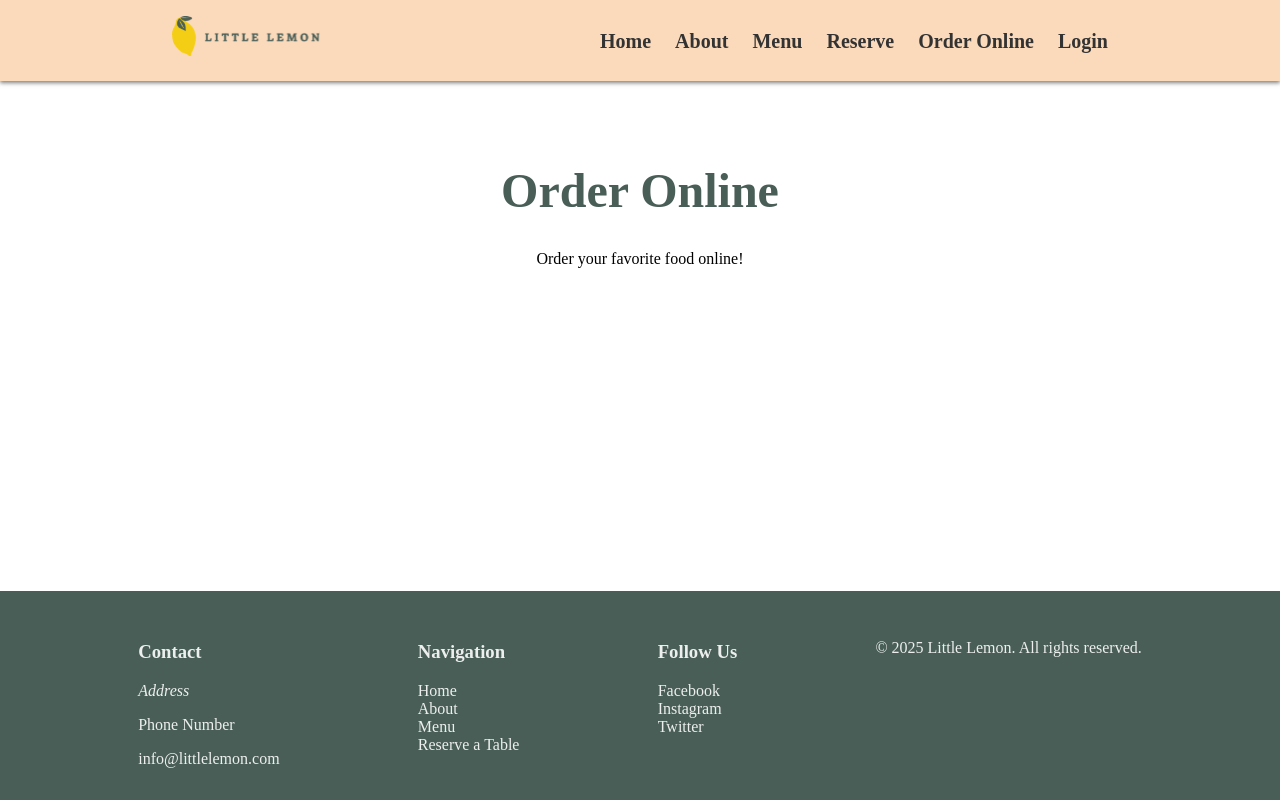
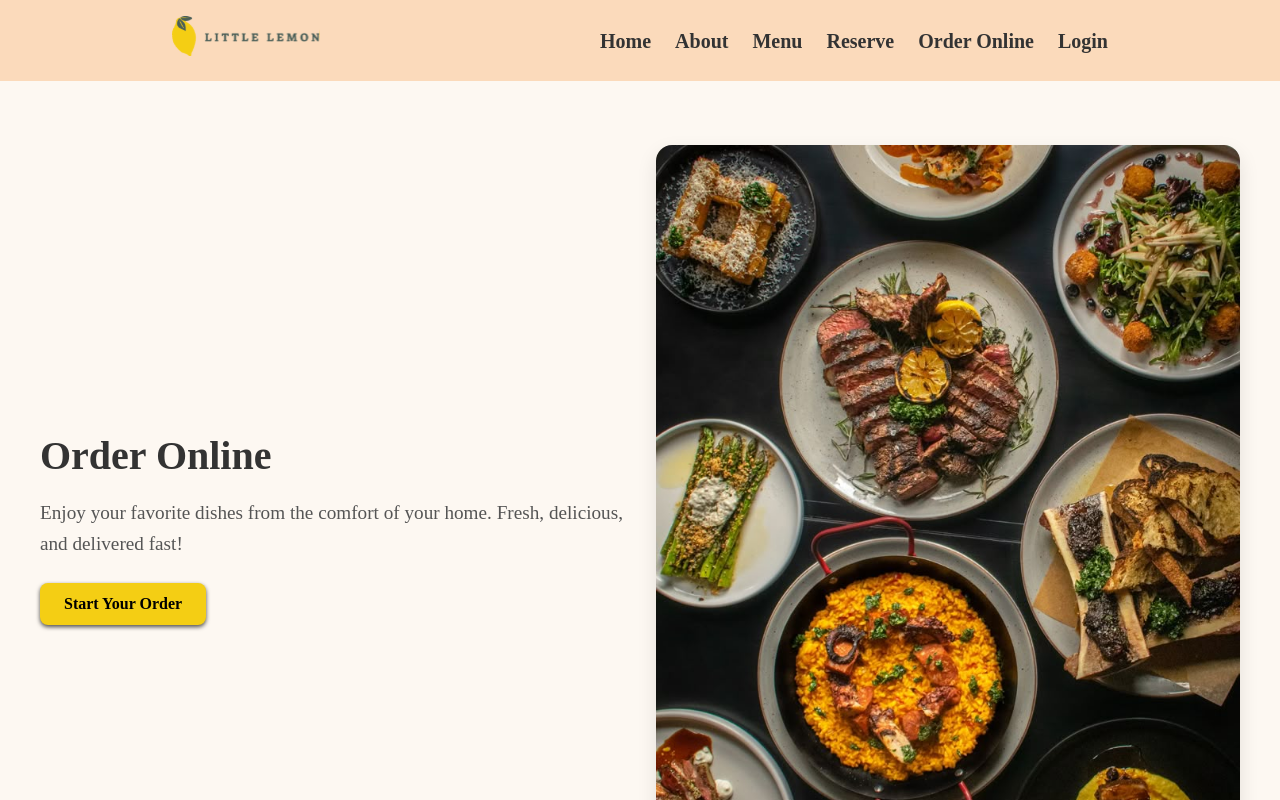
Before and after one commit to kaifunction/little-lemon, a React (Create React App) app: page /order in a window 1280 px wide. Shown: the top 800 px of the page. Built offline with nearby package versions, Linux system fonts and the light colour scheme; a web font is replaced by a local one.

Commit message:
order online

```diff
--- a/public/index.html
+++ b/public/index.html
@@ -2,7 +2,8 @@
 <html lang="en">
   <head>
     <meta charset="utf-8" />
-    <link rel="icon" href="%PUBLIC_URL%/favicon.ico" />
+    <!-- <link rel="icon" href="%PUBLIC_URL%/favicon.ico" /> -->
+    <link rel="icon" href="%PUBLIC_URL%/Logo 20.59.13.svg" type="image/svg+xml" />
     <meta name="viewport" content="width=device-width, initial-scale=1" />
     <meta name="theme-color" content="#000000" />
 
--- a/src/pages/OrderOnline.css
+++ b/src/pages/OrderOnline.css
@@ -0,0 +1,62 @@
+.order-online-container {
+     background-color: #fdf8f2;
+     padding: 4rem 2rem;
+   }
+
+   .order-online-content {
+     max-width: 1200px;
+     margin: 0 auto;
+     display: flex;
+     gap: 2rem;
+     align-items: center;
+     flex-wrap: wrap;
+   }
+
+   .order-online-text {
+     flex: 1;
+     min-width: 280px;
+   }
+
+   .order-title {
+     font-size: 2.5rem;
+     font-weight: 700;
+     color: #333;
+     margin-bottom: 1rem;
+   }
+
+   .order-description {
+     font-size: 1.2rem;
+     color: #555;
+     margin-bottom: 1.5rem;
+     line-height: 1.6;
+   }
+
+   .order-button {
+     display: inline-block;
+     padding: 0.75rem 1.5rem;
+     font-size: 1rem;
+     color: black;
+     background-color: #f4ce14;
+     border: none;
+     border-radius: 8px;
+     text-decoration: none;
+     font-weight: 600;
+     box-shadow: 0 2px 4px rgba(0, 0, 0, 0.7);
+     transition: background-color 0.3s ease;
+   }
+
+   .order-button:hover {
+     background-color: #ddb800;
+   }
+
+   .order-online-image-wrapper {
+     flex: 1;
+     min-width: 280px;
+     text-align: center;
+   }
+
+   .order-online-image {
+     max-width: 100%;
+     border-radius: 16px;
+     box-shadow: 0 8px 20px rgba(0, 0, 0, 0.1);
+   }
--- a/src/pages/OrderOnline.js
+++ b/src/pages/OrderOnline.js
@@ -1,9 +1,22 @@
+import './OrderOnline.css';
+import orderImg from '../images/about-us-pic2.jpg';
+
 function OrderOnline() {
   return (
-    <div  style={{ textAlign: "center", marginTop: "50px" }}>
-      <h1>Order Online</h1>
-      <p>Order your favorite food online!</p>
-    </div>
+    <section className="order-online-container">
+      <div className="order-online-content">
+        <div className="order-online-text">
+          <h2 className="order-title">Order Online</h2>
+          <p className="order-description">
+            Enjoy your favorite dishes from the comfort of your home. Fresh, delicious, and delivered fast!
+          </p>
+          <a href="/order" className="order-button">Start Your Order</a>
+        </div>
+        <div className="order-online-image-wrapper">
+          <img src={orderImg} alt="Order your favorite dish online" className="order-online-image" />
+        </div>
+      </div>
+    </section>
   );
 }
 
```
Also changed, not shown: public/Logo 20.59.13.svg (added).
